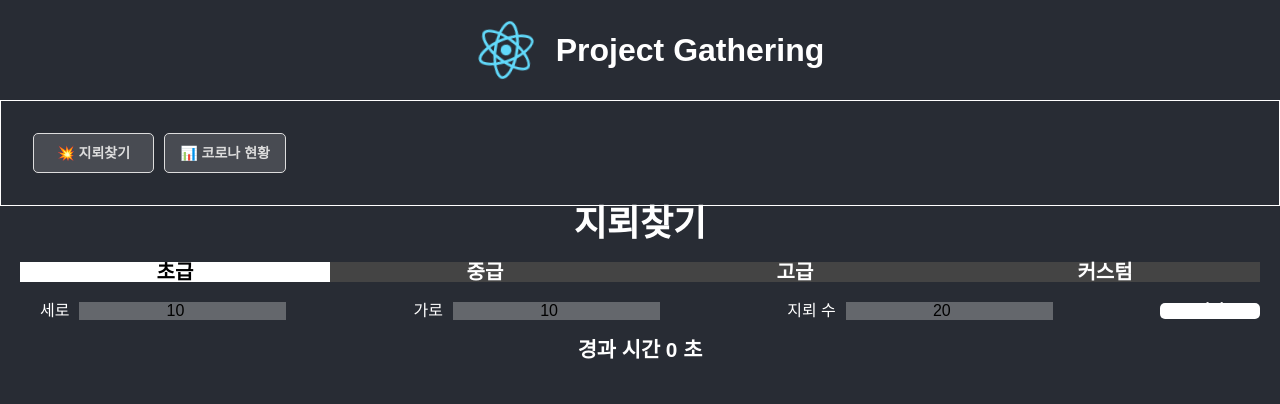
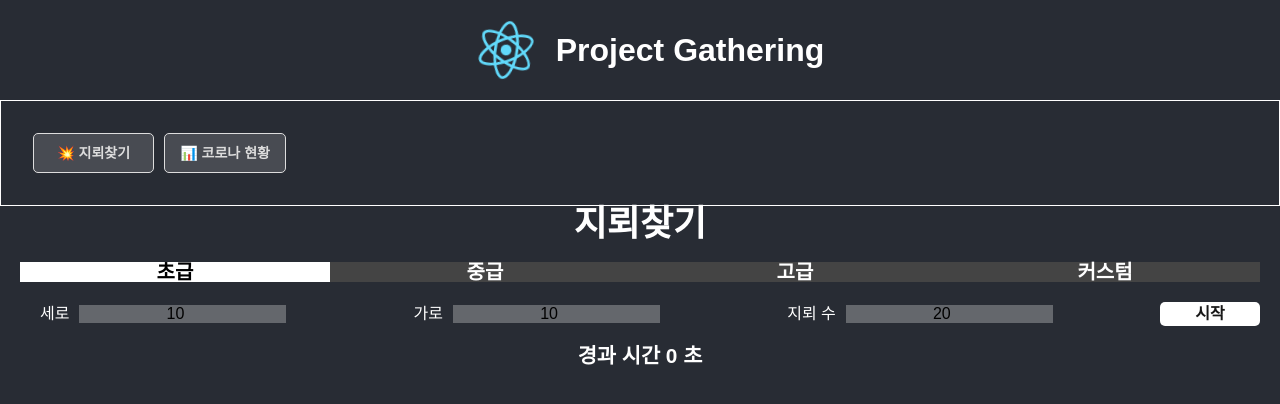
Before and after one commit to JuneHyung/Gather, a React (Create React App) app in the folder gather/: page /searchMine in a window 1280 px wide. Shown: the top 404 px of the page. Built offline with nearby package versions, Linux system fonts and the light colour scheme.

Commit message:
fix : 시작 버튼 글자색 변경으로 안보이던 현상 수정

```diff
--- a/gather/src/assets/scss/SearchMine.scss
+++ b/gather/src/assets/scss/SearchMine.scss
@@ -95,6 +95,8 @@
     width:100px;
     font-weight:900;
     background-color:#fff;
+    padding: 0.25rem 0;
+    color: #181818;
     border-radius:5px;
     transition:all 0.4s;
     &:hover{
```
